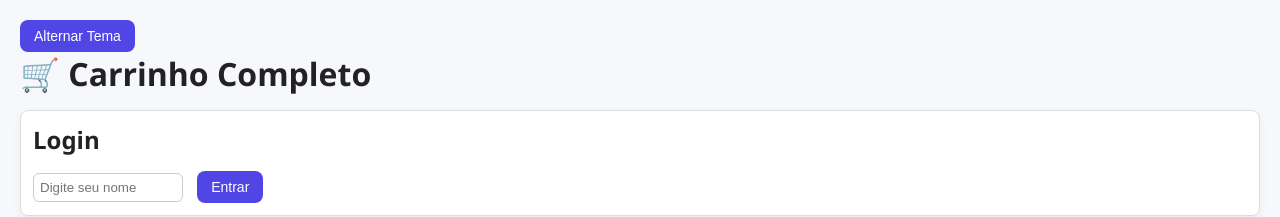
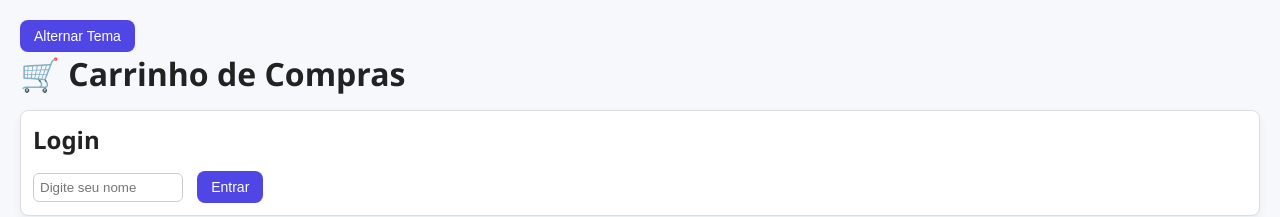
Before and after one commit to jvsgs0/carrinho, a website: page index.html in a window 1280 px wide. Shown: the top 217 px of the page. Drawn offline with Linux system fonts and the light colour scheme.

Commit message:
Update index.html

```diff
--- a/index.html
+++ b/index.html
@@ -3,7 +3,7 @@
 <head>
 <meta charset="UTF-8">
 <meta name="viewport" content="width=device-width, initial-scale=1.0">
-<title>Carrinho Completo</title>
+<title>Carrinho de Compras</title>
 <style>
 * {
   margin:0;
@@ -241,7 +241,7 @@ body.dark #history {
 </style>
 </head>
 <body>
-<h1>🛒 Carrinho Completo</h1>
+<h1>🛒 Carrinho de Compras</h1>
 
 <div id="login-area" class="card">
   <h2>Login</h2>
```
